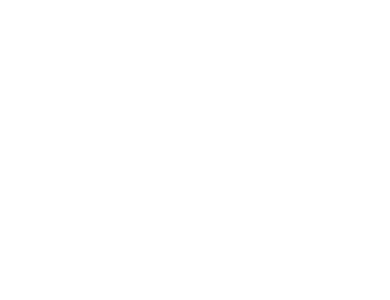
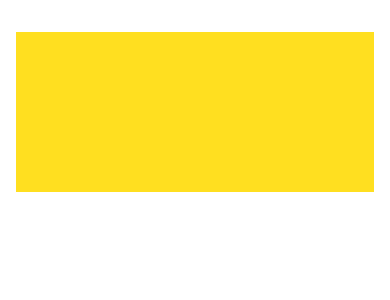
Before and after one commit to mauries-lopez/Web-Portfolio, a Next.js app: page / in a window 390 px wide. Shown: the top 300 px of the page. Built offline with nearby package versions, Linux system fonts and the light colour scheme.

Commit message:
responsive header boilerplate

```diff
--- a/app/globals.css
+++ b/app/globals.css
@@ -1 +1,2 @@
 @import "tailwindcss";
+@custom-variant dark (&:where(.dark, .dark *));
--- a/app/layout.tsx
+++ b/app/layout.tsx
@@ -13,8 +13,8 @@
 });
 
 export const metadata: Metadata = {
-  title: "Mauries Lopez - Portfolio",
-  description: "Portfolio website of Mauries Lopez, a software developer specializing in web development and modern technologies.",
+  title: "Mauries Lopez - Software Developer",
+  description: "",
 };
 
 export default function RootLayout({
@@ -23,7 +23,10 @@
   children: React.ReactNode;
 }>) {
   return (
-    <html lang="en">
+    <html lang="en" className="dark">
+      <head>
+        <meta name="viewport" content="width=device-width, initial-scale=1.0" />
+      </head>
       <body
         className={`${geistSans.variable} ${geistMono.variable} antialiased`}
       >
--- a/app/page.tsx
+++ b/app/page.tsx
@@ -1,7 +1,12 @@
-export default function Home() {
+export default function Main() {
   return (
-    <main className="">
+    <main className="w-screen h-screen flex justify-center bg-black">
+      <div className="w-250 h-full bg-white px-4 py-8">
+        {/* Header */}
+        <section className="w-full h-40 bg-yellow-300">
 
+        </section>
+      </div>
     </main>
   )
 }
```
